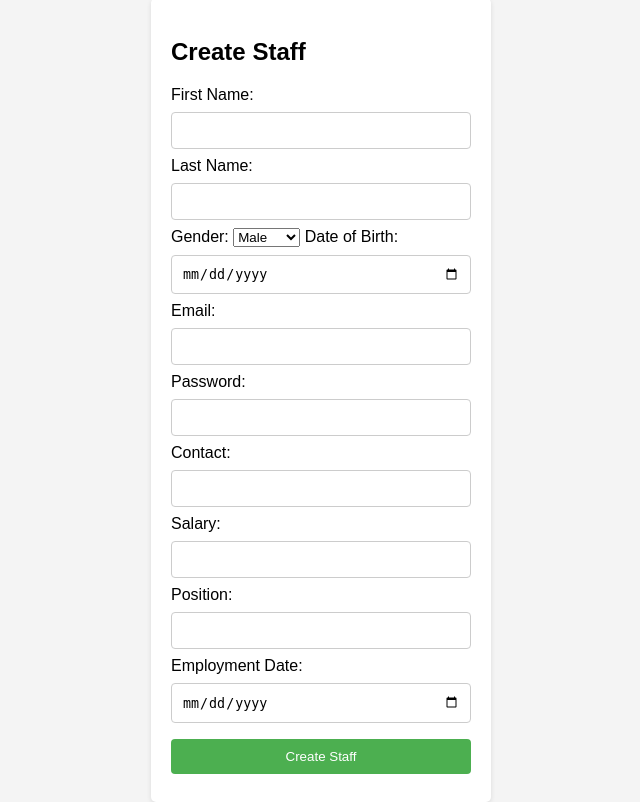
After one commit to AbdullatifItani/Gym-Management-System, a Flask app: page /create_staff in a window 1280 px wide. The commit adds this page. Shown: the whole page, without its empty margins (319-959 px from the left). Run offline with Flask 3, Linux system fonts and the light colour scheme; the visitor is signed in with stand-in values (Sample User, id 1); some libraries are stand-ins or nearby versions.

Commit message:
Added create staff and create class

```diff
--- a/EECE433Project/app.py
+++ b/EECE433Project/app.py
@@ -10,9 +10,9 @@ app = Flask(__name__)
 app.secret_key = 'your_secret_key'
 
 conn = psycopg2.connect(
-    database="gym", user="postgres",
-    password="mysql123", host="127.0.0.1", port="5432"
-)
+    database="Gym Management", user="postgres",
+    password="Abed12345", host="127.0.0.1", port="5432"
+    )
 
 SECRET_KEY = "b'|\xe7\xbfU3`\xc4\xec\xa7\xa9zf:}\xb5\xc7\xb9\x139^3@Dv'"
 
@@ -64,7 +64,7 @@ def login():
         email = request.form["email"]
         password = request.form["password"]
         cursor = conn.cursor()
-        cursor.execute("select mid, pass from auth where email =%s", (email,))
+        cursor.execute("select mid, pass from member where email =%s", (email,))
         data = cursor.fetchone()
         if data is None:
             return "error"
@@ -108,7 +108,52 @@ def logout():
 @admin_required
 def admin_panel():
     # Admin functionalities
+    if request.method == "POST":
+        if request.form.get("action") == "create_staff":
+            return redirect("/create_staff")
+        elif request.form.get("action") == "create_class":
+            return redirect("/create_class")
     return render_template('admin_panel.html')
+
+@app.route('/create_staff', methods=["GET", "POST"])
+@admin_required
+def create_staff():
+    if request.method == "POST":
+        fname = request.form["fname"]
+        lname = request.form["lname"]
+        gender = request.form["gender"]
+        dob = request.form["dob"]
+        email = request.form["email"]
+        password = request.form["password"]
+        contact = request.form["contact"]
+        salary = request.form["salary"]
+        position = request.form["position"]
+        employment_date = request.form["employment_date"]
+
+        cursor = conn.cursor()
+        cursor.execute("""INSERT INTO STAFF (FNAME, LNAME, GENDER, DOB, EMAIL, PASS, CONTACT, SALARY, POSITION, EMPLOYMENTDATE)
+                        VALUES (%s, %s, %s, %s, %s, %s, %s, %s, %s, %s)""",
+                       (fname, lname, gender, dob, email, password, contact, salary, position, employment_date))
+        conn.commit()
+        return redirect("/admin")
+    return render_template("create_staff.html")
+
+
+@app.route('/create_class', methods=["GET", "POST"])
+@admin_required
+def create_class():
+    if request.method == "POST":
+        cname = request.form["cname"]
+        max_cap = request.form["max_cap"]
+        description = request.form["description"]
+
+        cursor = conn.cursor()
+        cursor.execute("""INSERT INTO CLASS (CNAME, MAX_CAP, DESCRIPTION)
+                        VALUES (%s, %s, %s)""",
+                       (cname, max_cap, description))
+        conn.commit()
+        return redirect("/admin")
+    return render_template("create_class.html")
 
 
 if __name__ == '__main__':
--- a/EECE433Project/templates/admin_panel.html
+++ b/EECE433Project/templates/admin_panel.html
@@ -5,9 +5,11 @@
 </div>
 <div>
     <h2>Manage Classes</h2>
+    <a href="/create_class">Create Class</a> <!-- Link to create class -->
     <!-- Admin class management form or table goes here -->
 </div>
 <div>
     <h2>Manage Staff</h2>
+    <a href="/create_staff">Create Staff</a> <!-- Link to create staff -->
     <!-- Admin staff management form or table goes here -->
 </div>
--- /dev/null
+++ b/EECE433Project/templates/create_staff.html
@@ -0,0 +1,84 @@
+<!DOCTYPE html>
+<html lang="en">
+<head>
+    <meta charset="UTF-8">
+    <meta name="viewport" content="width=device-width, initial-scale=1.0">
+    <title>Create Staff</title>
+    <style>
+        /* Add your CSS styles here */
+        body {
+            font-family: Arial, sans-serif;
+            background-color: #f4f4f4;
+            margin: 0;
+            padding: 0;
+            display: flex;
+            justify-content: center;
+            align-items: center;
+            height: 100vh;
+        }
+        .container {
+            background-color: #fff;
+            padding: 20px;
+            border-radius: 5px;
+            box-shadow: 0 2px 5px rgba(0, 0, 0, 0.1);
+            width: 300px;
+        }
+        input[type="text"],
+        input[type="gender"],
+        input[type="date"],
+        input[type="email"],
+        input[type="password"],
+        input[type="submit"] {
+            width: 100%;
+            padding: 10px;
+            margin: 8px 0;
+            display: inline-block;
+            border: 1px solid #ccc;
+            border-radius: 4px;
+            box-sizing: border-box;
+        }
+        input[type="submit"] {
+            background-color: #4caf50;
+            color: white;
+            border: none;
+            cursor: pointer;
+        }
+        input[type="submit"]:hover {
+            background-color: #45a049;
+        }
+    </style>
+</head>
+<body>
+
+<div class="container">
+    <h2>Create Staff</h2>
+    <form action="/create_staff" method="POST">
+        <label for="fname">First Name:</label>
+        <input type="text" id="fname" name="fname" required>
+        <label for="lname">Last Name:</label>
+        <input type="text" id="lname" name="lname" required>
+        <label for="gender">Gender:</label>
+        <select id="gender" name="gender" required>
+            <option value="M">Male</option>
+            <option value="F">Female</option>
+        </select>
+        <label for="dob">Date of Birth:</label>
+        <input type="date" id="dob" name="dob" required>
+        <label for="email">Email:</label>
+        <input type="email" id="email" name="email" required>
+        <label for="password">Password:</label>
+        <input type="password" id="password" name="password" required>
+        <label for="contact">Contact:</label>
+        <input type="text" id="contact" name="contact" required>
+        <label for="salary">Salary:</label>
+        <input type="text" id="salary" name="salary" required>
+        <label for="position">Position:</label>
+        <input type="text" id="position" name="position" required>
+        <label for="employment_date">Employment Date:</label>
+        <input type="date" id="employment_date" name="employment_date" required>
+        <input type="submit" value="Create Staff">
+    </form>
+</div>
+
+</body>
+</html>
```
Also changed, not shown: EECE433Project/templates/create_class.html (added, +64 -0 lines).
